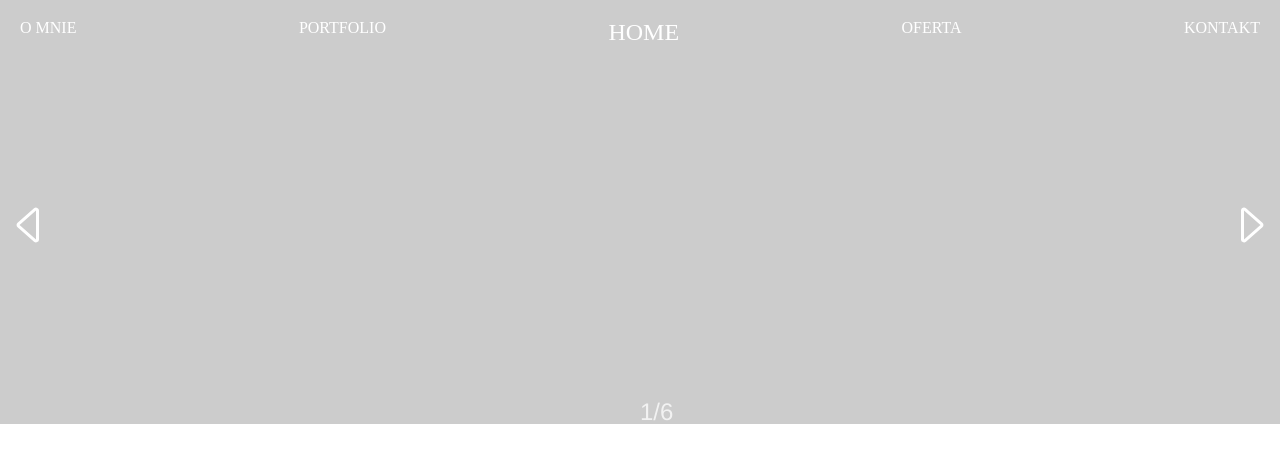
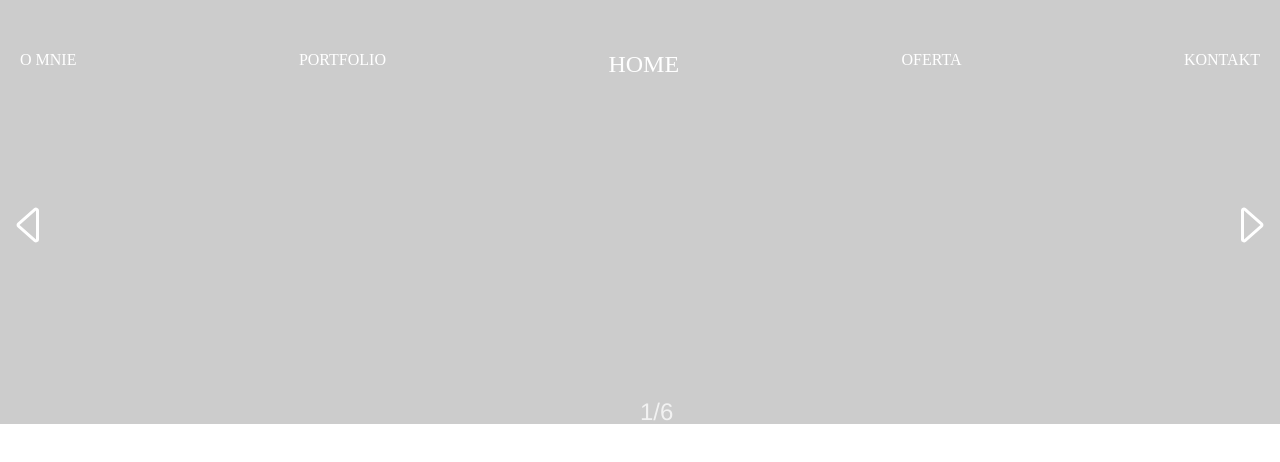
Before and after one commit to Nuclear303/projekt-fotografia, a plain HTML site: page index.html in a window 1280 px wide. Drawn offline with Linux system fonts and the light colour scheme; placeholder pictures from the web are drawn by us.

Commit message:
zmiana czcionki i poprawiony css

```diff
--- a/css/style.css
+++ b/css/style.css
@@ -9,8 +9,12 @@
 }
 .menu{
     width: 100%;
+    height: fit-content;
     padding: 20px;
     margin: 0;
+    margin-top: 4vh;
+
+
 }
 .menu-list{
     margin: 0;
```
